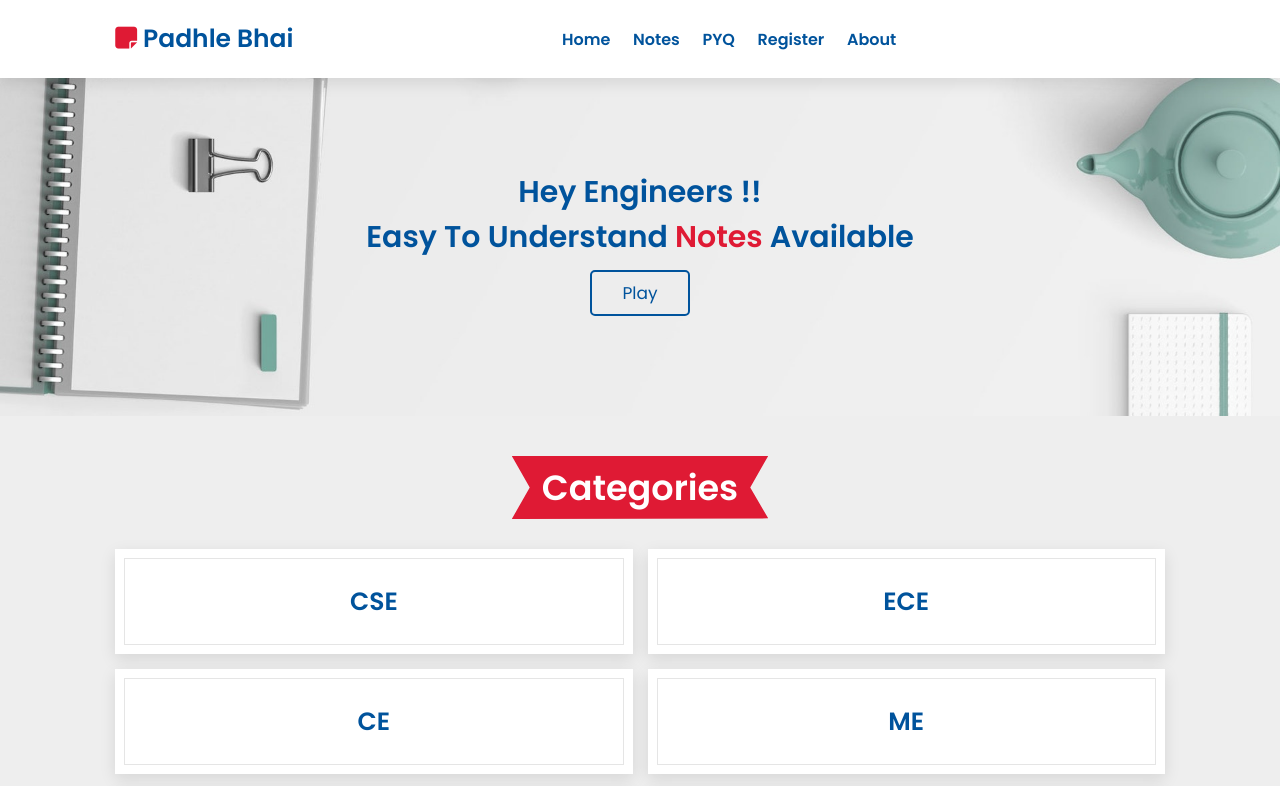
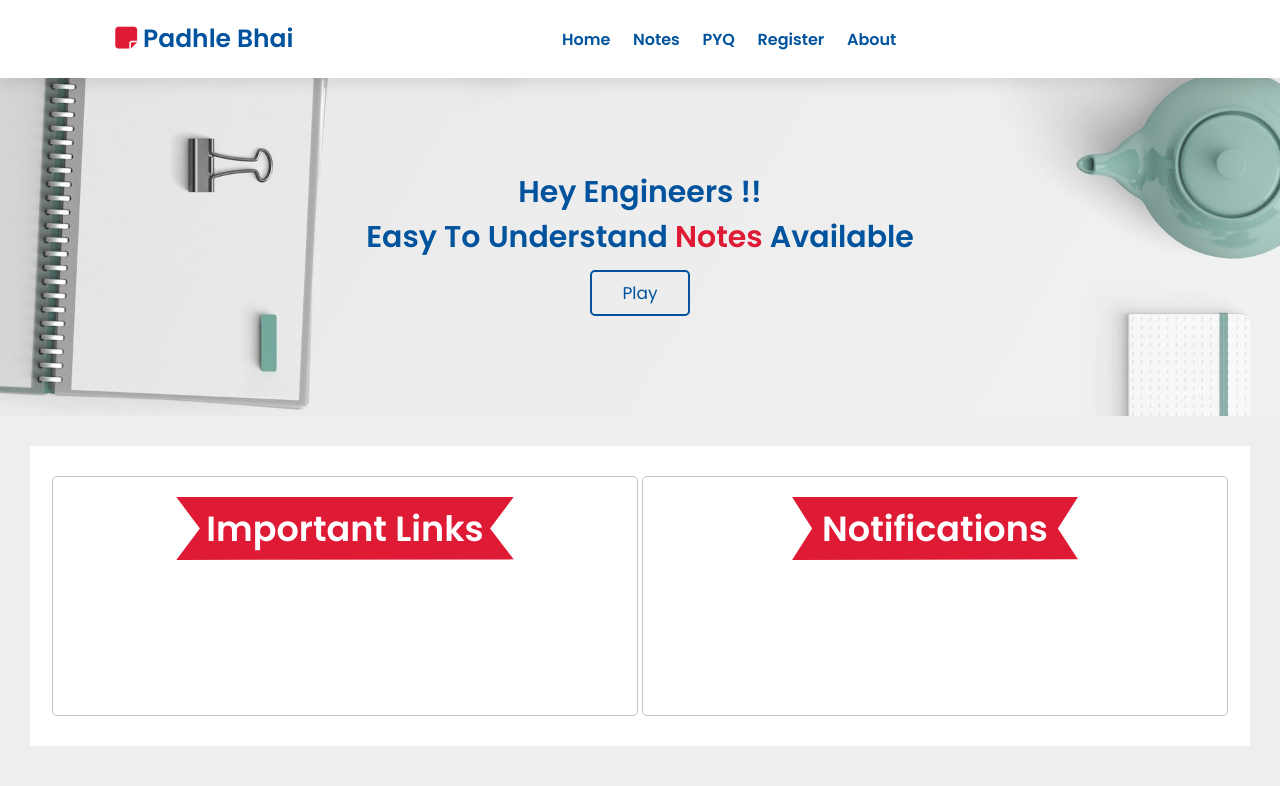
Before and after one commit to CodeWithMomin/Padhle-bhai, a plain HTML site: page index.html in a window 1280 px wide. Shown: the top 786 px of the page. Drawn offline with Linux system fonts and the light colour scheme.

Commit message:
added notification bar

```diff
--- a/css/style.css
+++ b/css/style.css
@@ -263,7 +263,49 @@ section {
     padding: 1rem 0;
 }
 
+#noti{
+    background-color: #fff;
+    height: 300px;
+    margin: 30px;
+    display: flex;
+    justify-content: center;
+    padding: 3rem 2rem;
+}
+ .sidebar ,.notibar{
+    width: 50%;
+    height: 100%;
+    border: 1px solid rgb(199, 198, 201);
+    margin-inline: 2px;
+    border-radius: 5px;
 
+}
+.notiheading{
+
+    color: blue;
+    font-size: 30px;
+    text-align: center;
+
+
+}
+.new-label{
+    color: red;
+    font-size: 0.5em;
+    position: relative;
+    animation: pulse 2s infinite;
+    font-family: cursive;
+  }
+
+  @keyframes pulse {
+    0% {
+      transform: scale(1);
+    }
+    50% {
+      transform: scale(1.2);
+    }
+    100% {
+      transform: scale(1);
+    }
+  }
 .review .review-slider {
     padding: 1rem;
 }
--- a/index.html
+++ b/index.html
@@ -58,6 +58,15 @@
     </section>
 
     <!-- home section ends -->
+
+    <section  id="noti">
+        <div class="sidebar">
+            <h1 class="heading"><span> Important Links</span> </h1>
+        </div>
+        <div class="notibar">
+            <h1 class="heading"><span> Notifications</span> </h1>
+        </div>
+    </section>
 
     <!-- categories section starts  -->
 
```
